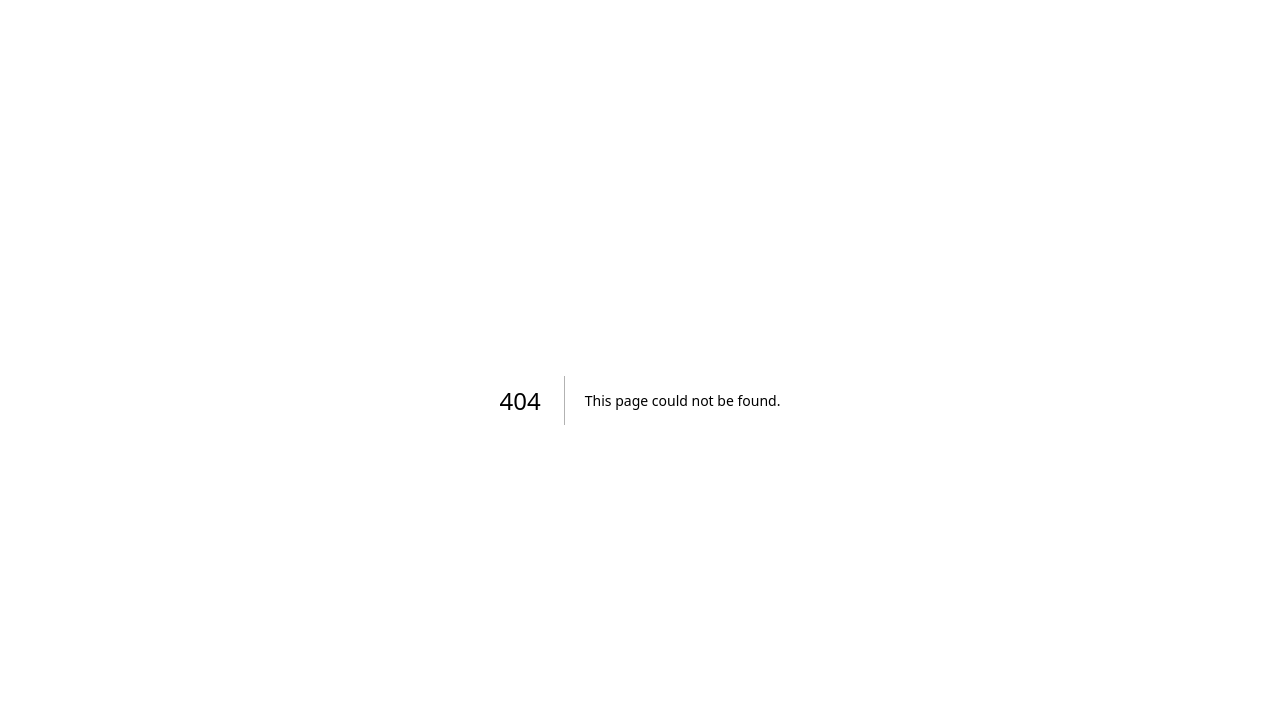
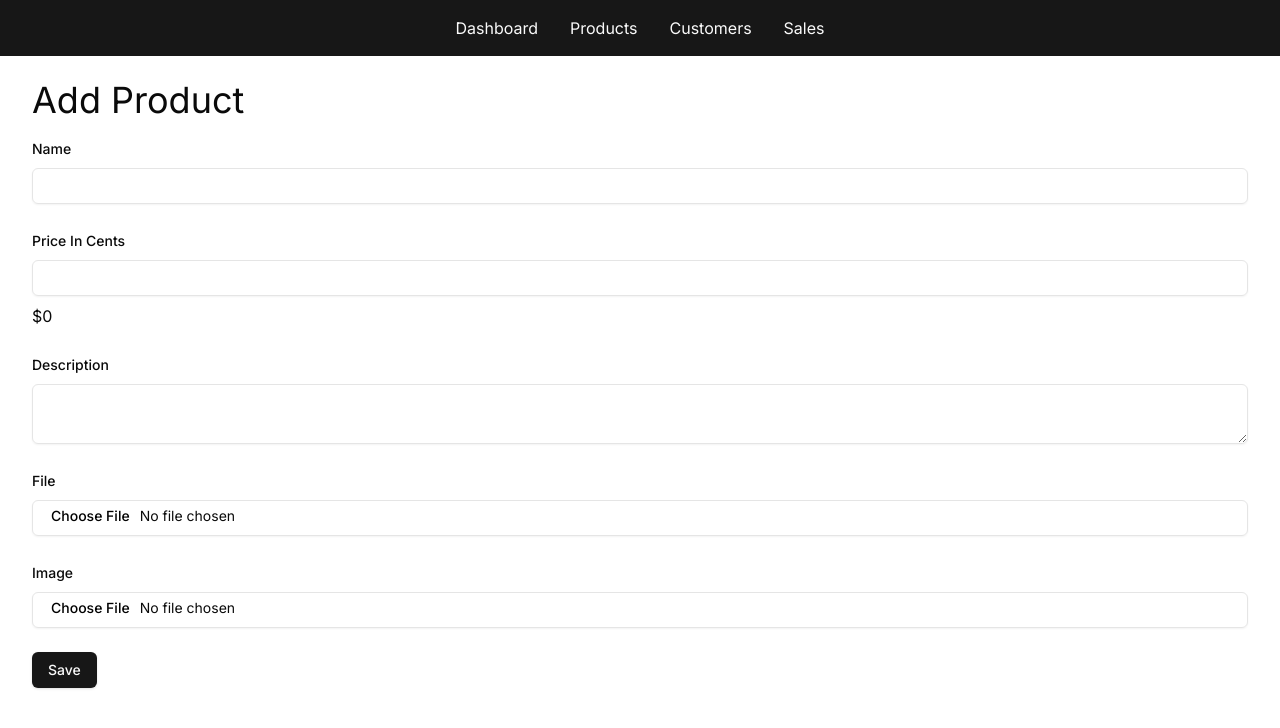
Before and after one commit to spi971/ecom_base, a Next.js app: page /admin/products/1/edit in a window 1280 px wide. Before the commit this address had no page. Shown: the top 728 px of the page. Built offline with nearby package versions, Linux system fonts and the light colour scheme; no server answers; the database is empty.

Commit message:
ADD edit product function

```diff
--- a/app/admin/_actions/products.ts
+++ b/app/admin/_actions/products.ts
@@ -1,4 +1,4 @@
-"use server";
+"use server"
 
 import db from "@/app/db/db";
 import fs from "fs/promises";
@@ -51,6 +51,56 @@
   redirect("/admin/products");
 }
 
+const editSchema = addSchema.extend({
+  file: fileSchema.optional(),
+  image: imageSchema.optional(),
+});
+export async function updateProduct(
+  id: string,
+  prevState: unknown,
+  formData: FormData
+) {
+  const result = editSchema.safeParse(Object.fromEntries(formData.entries()));
+  if (result.success === false) {
+    return result.error.formErrors.fieldErrors;
+  }
+
+  const data = result.data;
+  const product = await db.product.findUnique({ where: { id } });
+  if (product == null) return notFound();
+
+  let filePath = product.filePath;
+
+  if (data.file != null && data.file.size > 0) {
+    await fs.unlink(product.filePath);
+    filePath = `products/${crypto.randomUUID()}-${data.file.name}`;
+    await fs.writeFile(filePath, Buffer.from(await data.file.arrayBuffer()));
+  }
+
+  let imagePath = product.imagePath;
+  if (data.image != null && data.image.size > 0) {
+    await fs.unlink(`public${product.imagePath}`);
+    imagePath = `/products/${crypto.randomUUID()}-${data.image.name}`;
+    await fs.writeFile(
+      `public${imagePath}`,
+      Buffer.from(await data.image.arrayBuffer())
+    );
+  }
+
+  await db.product.update({
+    where: { id },
+    data: {
+      name: data.name,
+      description: data.description,
+      priceInCents: data.priceInCents,
+      filePath,
+      imagePath,
+    },
+  });
+
+  redirect("/admin/products");
+}
+
 export async function toggleProductAvailability(
   id: string,
   isAvailableForPurchase: boolean
@@ -62,6 +112,6 @@
   const product = await db.product.delete({ where: { id } });
   if (product == null) return notFound();
 
-  await fs.unlink(product.filePath)
-  await fs.unlink(`public${product.imagePath}`)
+  await fs.unlink(product.filePath);
+  await fs.unlink(`public${product.imagePath}`);
 }
--- /dev/null
+++ b/app/admin/products/[id]/edit/page.tsx
@@ -0,0 +1,17 @@
+import db from "@/app/db/db";
+import PageHeader from "../../../_components/PageHeader";
+import ProductForm from "../../_components/ProductForm";
+
+export default async function EditProductPage({
+  params: { id },
+}: {
+  params: { id: string };
+}) {
+    const product = await db.product.findUnique({where: {id}})
+  return (
+    <>
+      <PageHeader>Add Product</PageHeader>
+      <ProductForm product={product}/>
+    </>
+  );
+}
--- a/app/admin/products/_components/ProductForm.tsx
+++ b/app/admin/products/_components/ProductForm.tsx
@@ -1,22 +1,37 @@
-import { addProduct } from "@/app/admin/_actions/products";
+"use client";
+
+import { addProduct, updateProduct } from "@/app/admin/_actions/products";
 import { Input } from "@/components/ui/input";
 import { Label } from "@/components/ui/label";
 import { Textarea } from "@/components/ui/textarea";
 import { formatCurrency } from "@/lib/formatters";
+import type { Product } from "@prisma/client";
+import Image from "next/image";
 import { useState } from "react";
 import { useFormState } from "react-dom";
 import SubmitButton from "./SubmitButton";
 
-export default function ProductForm() {
-  const [error, action] = useFormState(addProduct, {});
-  const [priceInCents, setPriceInCents] = useState<number>();
+export default function ProductForm({ product }: { product?: Product | null }) {
+  const [error, action] = useFormState(
+    product == null ? addProduct : updateProduct.bind(null, product.id),
+    {}
+  );
+  const [priceInCents, setPriceInCents] = useState<number | undefined>(
+    product?.priceInCents
+  );
 
   return (
     <form action={action} className='space-y-6'>
       <div className='space-y-2'>
         <Label htmlFor='name'>Name</Label>
-        <Input type='text' id='name' name='name' required />
-        {error.name && <div className="text-destructive">{error.name}</div>}
+        <Input
+          type='text'
+          id='name'
+          name='name'
+          required
+          defaultValue={product?.name || ""}
+        />
+        {error.name && <div className='text-destructive'>{error.name}</div>}
       </div>
 
       <div className='space-y-2'>
@@ -32,25 +47,45 @@
         <div className='text-muted-forground'>
           {formatCurrency((priceInCents || 0) / 100)}
         </div>
-        {error.priceInCents && <div className="text-destructive">{error.priceInCents}</div>}
+        {error.priceInCents && (
+          <div className='text-destructive'>{error.priceInCents}</div>
+        )}
       </div>
 
       <div className='space-y-2'>
         <Label htmlFor='description'>Description</Label>
-        <Textarea id='description' name='description' required />
-        {error.description && <div className="text-destructive">{error.description}</div>}
+        <Textarea
+          id='description'
+          name='description'
+          required
+          defaultValue={product?.description}
+        />
+        {error.description && (
+          <div className='text-destructive'>{error.description}</div>
+        )}
       </div>
 
       <div className='space-y-2'>
         <Label htmlFor='file'>File</Label>
-        <Input type='file' id='file' name='file' required />
-        {error.file && <div className="text-destructive">{error.file}</div>}
+        <Input type='file' id='file' name='file' required={product == null} />
+        {product != null && (
+          <div className='text-mutated-foreground'>{product.filePath}</div>
+        )}
+        {error.file && <div className='text-destructive'>{error.file}</div>}
       </div>
 
       <div className='space-y-2'>
         <Label htmlFor='image'>Image</Label>
-        <Input type='file' id='image' name='image' required />
-        {error.image && <div className="text-destructive">{error.image}</div>}
+        <Input type='file' id='image' name='image' required={product == null} />
+        {product != null && (
+          <Image
+            src={product.imagePath}
+            height='400'
+            width='400'
+            alt='product image'
+          />
+        )}
+        {error.image && <div className='text-destructive'>{error.image}</div>}
       </div>
 
       <SubmitButton />
```
Also changed, not shown: app/admin/products/[id]/download/route.ts (added), 1 other file (tests, documents, lock files or other folders).
